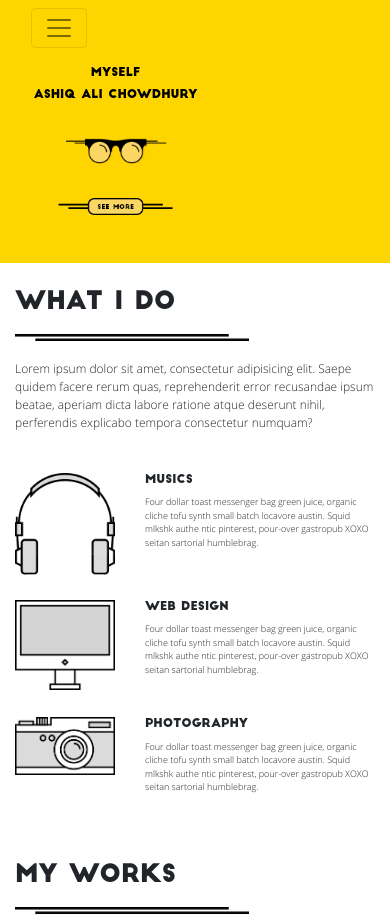
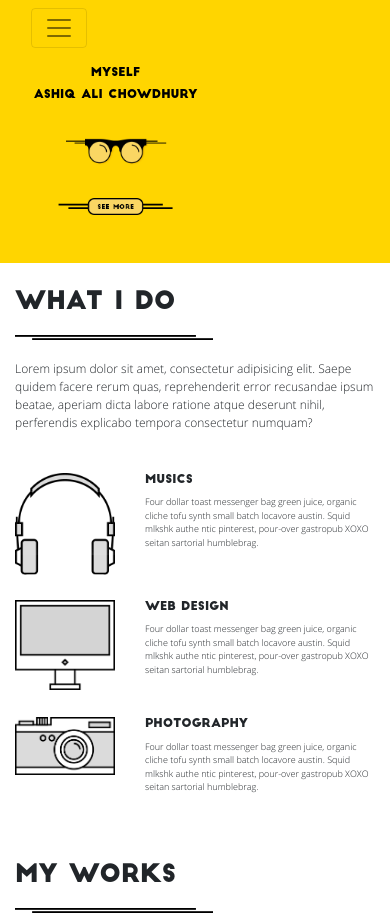
Before and after one commit to ch0wdhury/Portfolio, a plain HTML site: page index.html in a window 390 px wide. Shown: the top 920 px of the page. Drawn offline with Linux system fonts and the light colour scheme; a script that the page names is missing.

Commit message:
Add files via upload

```diff
--- a/css/media.css
+++ b/css/media.css
@@ -42,7 +42,7 @@
 		margin-top: 25px;
 	}
 	.service_title img {
-		width: 65%;
+		width: 55%;
 	}
 	.service_title h1 {
 		font-size: 25px;
@@ -65,7 +65,7 @@
 		margin-top: 50px;
 	}
 	.works_title img {
-		width: 65%;
+		width: 55%;
 	}
 	.works_content {
 		margin-top: 15px;
@@ -81,7 +81,7 @@
 		margin-top: 35px;
 	}
 	.about_title img {
-		width: 70%;
+		width: 55%;
 	}
 	.about_content p {
 		font-size: 11px;
```
